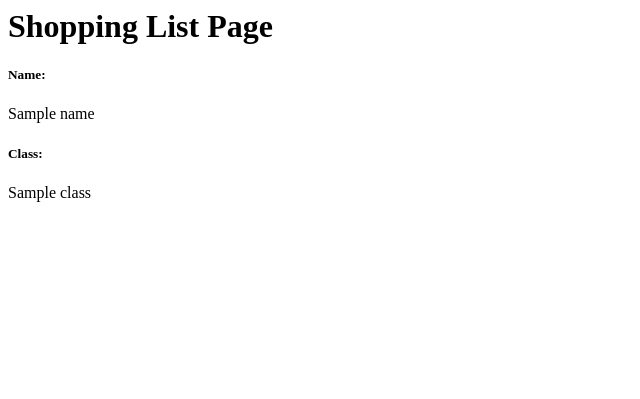
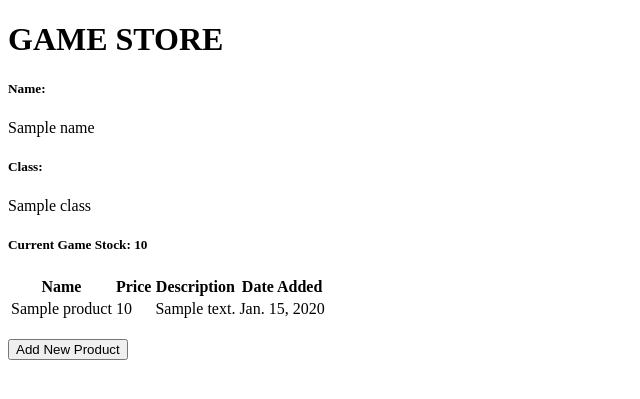
Before and after one commit to yosefnuragaw/PBP-2, a Django app: template main/templates/main.html in a window 1280 px wide. Shown: the top 399 px of the page, without its empty margins (0-640 px from the left). Run offline with Django 4.2, Linux system fonts and the light colour scheme; tables that the repository leaves empty hold one stand-in row (values such as "Sample post"); the template is opened without the code that fills it: values that come from a table or form of the project are taken from there, most other values are stand-ins (such as "Sample title", 1, 10 or a date in 2020).

Commit message:
Submission Tugas 3

```diff
--- a/main/models.py
+++ b/main/models.py
@@ -5,7 +5,6 @@ from django.db import models
 
 class Product(models.Model):
     name = models.CharField(max_length=255)
+    price = models.IntegerField()
+    description = models.TextField()
     date_added = models.DateField(auto_now_add=True)
-    price = models.IntegerField()
-    amount = models.IntegerField()
-    description = models.TextField()
--- a/main/templates/main.html
+++ b/main/templates/main.html
@@ -1,6 +1,42 @@
-<h1>Shopping List Page</h1>
+{% extends 'base.html' %}
 
-<h5>Name: </h5>
-<p>{{ name }}<p>
-<h5>Class: </h5>
-<p>{{ class }}<p>
+{% block content %}
+    <h1>GAME STORE</h1>
+
+    <h5>Name:</h5>
+    <p>{{name}}</p>
+
+    <h5>Class:</h5>
+    <p>{{class}}</p>
+
+
+    <h5>Current Game Stock: {{stock}}</h5> <!--Bonus  Poin-->
+    <table>
+        <tr>
+            <th>Name</th>
+            <th>Price</th>
+            <th>Description</th>
+            <th>Date Added</th>
+        </tr>
+
+        {% comment %} Stok Game yang tersedia {% endcomment %}
+
+        {% for product in products %}
+            <tr>
+                <td>{{product.name}}</td>
+                <td>{{product.price}}</td>
+                <td>{{product.description}}</td>
+                <td>{{product.date_added}}</td>
+            </tr>
+        {% endfor %}
+    </table>
+
+    <br />
+
+    <a href="{% url 'main:create_product' %}">
+        <button>
+            Add New Product
+        </button>
+    </a>
+
+{% endblock content %}
--- a/main/urls.py
+++ b/main/urls.py
@@ -1,8 +1,14 @@
 from django.urls import path,include
-from main.views import show_main
+from main.views import show_main, create_product, show_xml, show_json, show_xml_by_id, show_json_by_id
 
 app_name = 'main'
 
 urlpatterns = [
     path('', show_main, name='show_main'),
+    path('create-product', create_product, name='create_product'),
+    path('xml/', show_xml, name='show_xml'),
+    path('json/', show_json, name='show_json'),
+    path('xml/<int:id>/', show_xml_by_id, name='show_xml_by_id'),
+    path('json/<int:id>/', show_json_by_id, name='show_json_by_id'),
+
 ]
--- a/project/settings.py
+++ b/project/settings.py
@@ -55,7 +55,7 @@ ROOT_URLCONF = 'project.urls'
 TEMPLATES = [
     {
         'BACKEND': 'django.template.backends.django.DjangoTemplates',
-        'DIRS': [],
+        'DIRS': [BASE_DIR / 'templates'],
         'APP_DIRS': True,
         'OPTIONS': {
             'context_processors': [
--- a/project/urls.py
+++ b/project/urls.py
@@ -19,5 +19,5 @@ from django.urls import path,include
 
 urlpatterns = [
     path('admin/', admin.site.urls),
-    path('main/', include('main.urls')),
+    path('', include('main.urls')),
 ]
--- /dev/null
+++ b/templates/base.html
@@ -0,0 +1,18 @@
+{% load static %}
+<!DOCTYPE html>
+<html lang="en">
+    <head>
+        <meta charset="UTF-8" />
+        <meta
+            name="viewport"
+            content="width=device-width, initial-scale=1.0"
+        />
+        {% block meta %}
+        {% endblock meta %}
+    </head>
+
+    <body>
+        {% block content %}
+        {% endblock content %}
+    </body>
+</html>
```
Also changed, not shown: main/forms.py (added, +7 -0 lines), main/templates/create_product.html (added, +19 -0 lines), main/views.py (+37 -1 lines).
